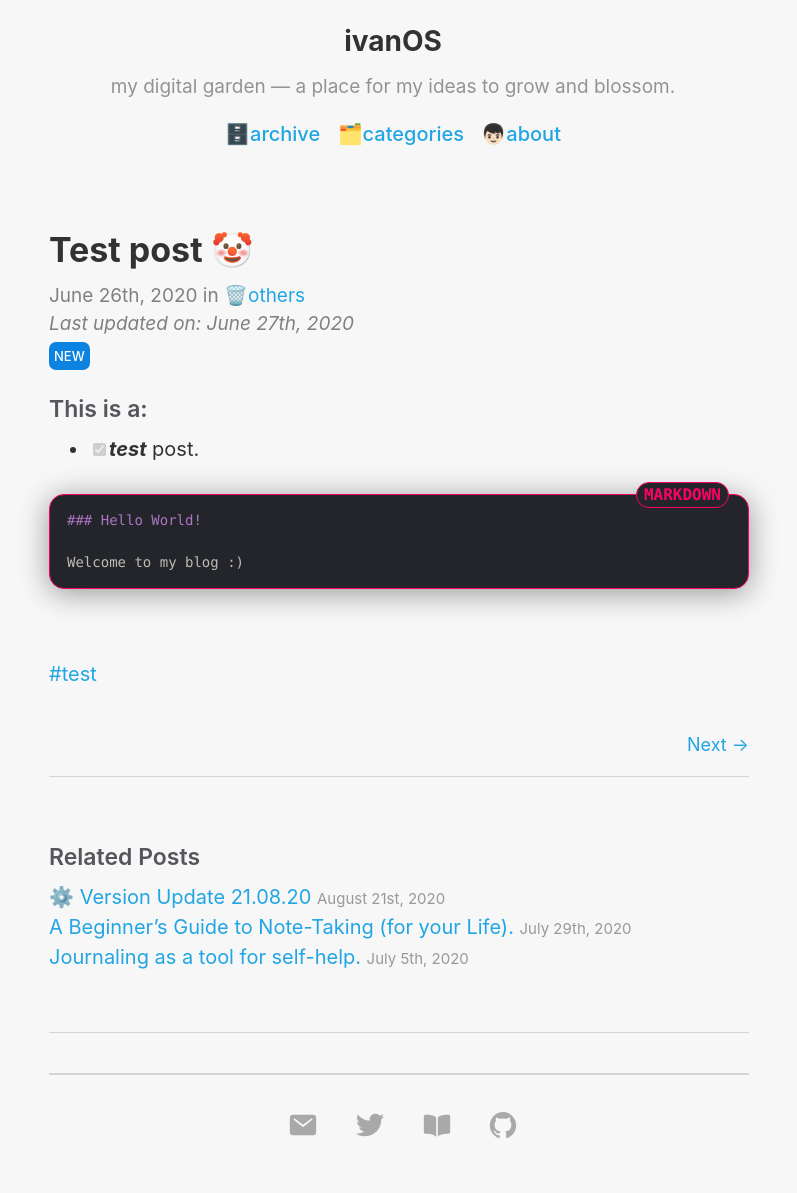
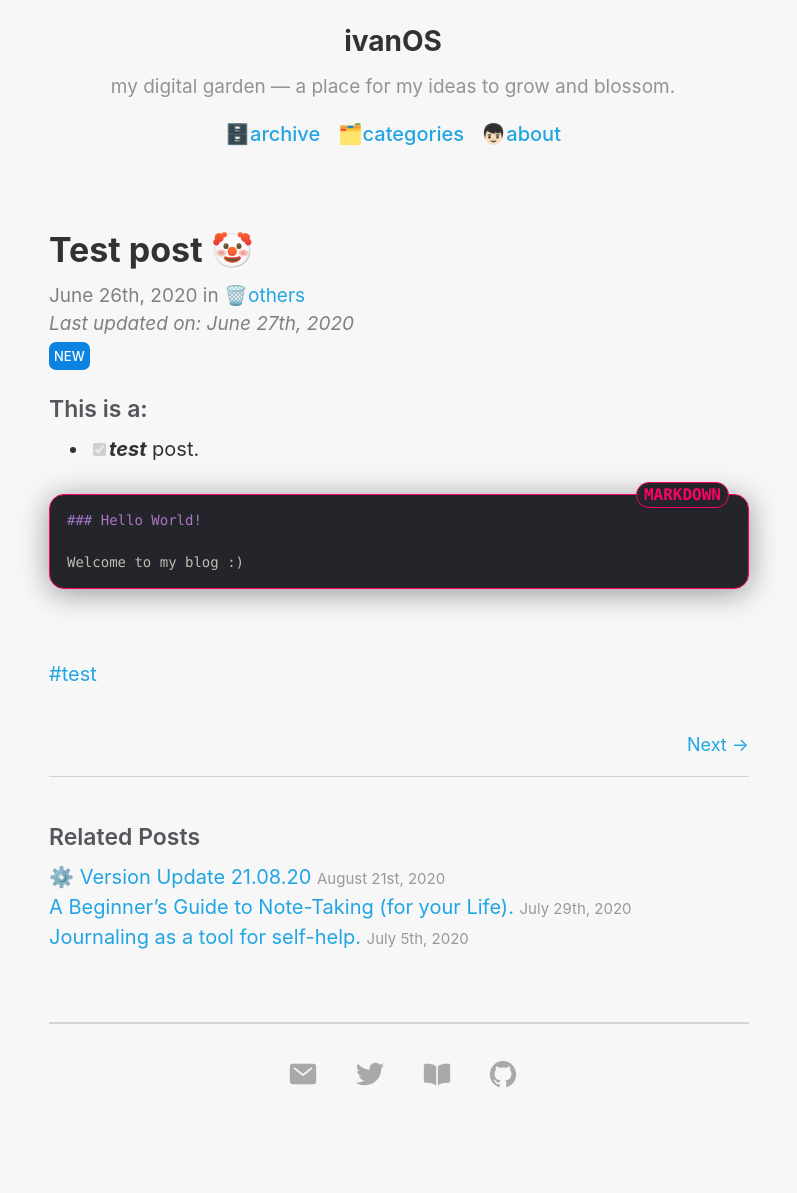
Before and after one commit to hiivan/hiivan.github.io, a Jekyll site: the page built from _posts/2020-06-26-test-post.md, in a window 1280 px wide. Shown: the whole page, without its empty margins (241-1038 px from the left). Built offline with Jekyll 4.4.1, drawn with Linux system fonts in a browser that asks for light colours; nearby versions of some CDN libraries; after the commit the page ends 1142 px from its top, so only the background shows below that.

Commit message:
additional touch-ups

```diff
--- a/_layouts/default.html
+++ b/_layouts/default.html
@@ -23,6 +23,7 @@
       ::-webkit-selection {
           background: #F2E39B;
           opacity: 0.8;
+      }
     </style>
 
     <div class="container content">
@@ -38,7 +39,6 @@
 		<div class="navigation">
 		<ul id="navigation-list">
 		<li><a href="/archive/">🗄️archive</a></li>
-
     <li><a href="/categories/">🗂️categories</a></li>
     <li><a href="/about/">👦🏻about</a></li>
 		</ul>
--- a/_sass/_md.scss
+++ b/_sass/_md.scss
@@ -1,3 +1,11 @@
+blockquote.twitter-tweet-rendered {
+  --tweetzoom: 0.80;
+  max-width: 300px !important;
+  @media (prefers-color-scheme: dark) {
+      data-theme: dark;
+  }
+}
+
 .img {
   border-radius: 20px;
   box-shadow: 0 4px 30px rgba(0,0,0,.4);
--- a/_sass/_posts.scss
+++ b/_sass/_posts.scss
@@ -154,11 +154,10 @@
 
 // Related posts
 .related {
-  padding-top: 2rem;
-  padding-bottom: 2rem;
+  padding-top: 1rem;
+  padding-bottom: 0.5rem;
   margin-bottom: 2rem;
   border-top: 1px solid #d4d4d4;
-  border-bottom: 1px solid #d4d4d4;
 
 @media (prefers-color-scheme: dark) {
   border-top: 1px solid #333333;
--- a/about.html
+++ b/about.html
@@ -14,5 +14,5 @@
 </p>
 <hr class="break">
 <h3>About this site</h3>
-<p style="font-size: 0.95rem;"> This static blog website is built by me using <a href="https://jekyllrb.com/" target="_blank">Jekyll</a>, hosted on Github Pages.
+<p style="font-size: 0.95rem;"> I coded this static blog website using <a href="https://jekyllrb.com/" target="_blank">Jekyll</a>, hosted on Github Pages.
 <br><i>Note: You can toggle🌘 <u><b>dark mode</b></u> for this website by changing your system's display preferences.</i></p>
```
Also changed, not shown: assets/lok.jpg (added), assets/mermaid-graph.png (added).
